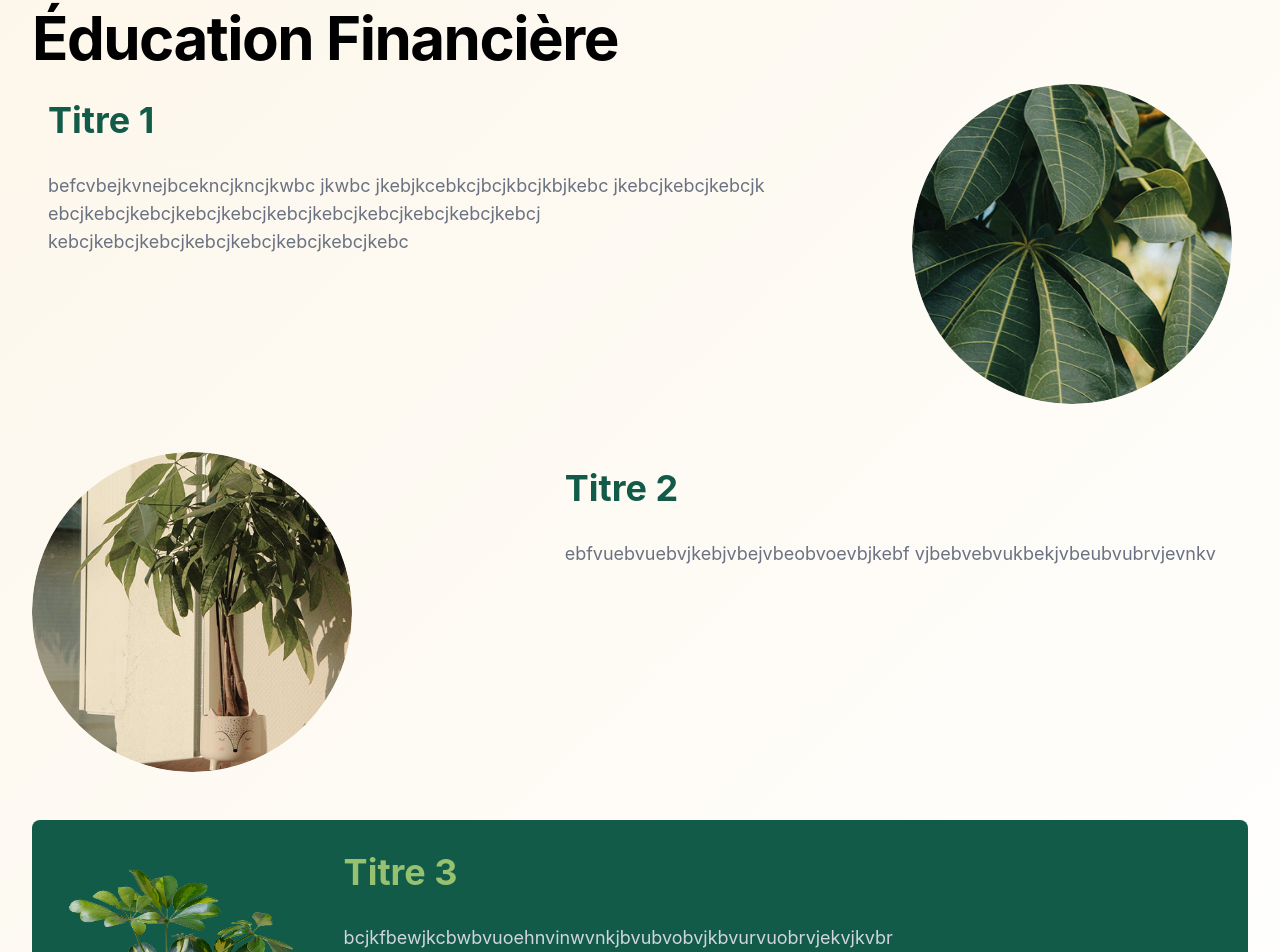
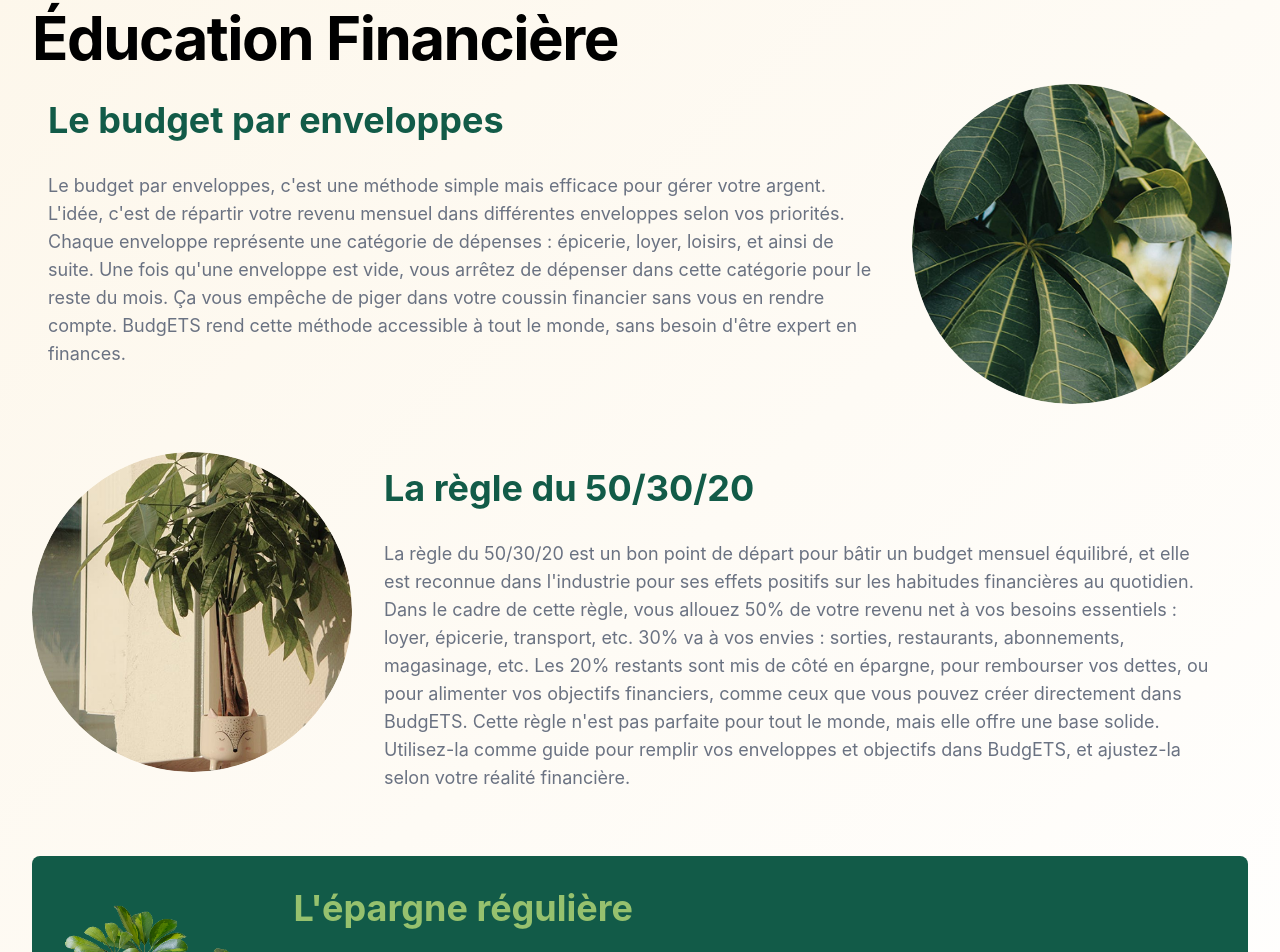
Before and after one commit to BudgetsOrg/Projet_BudgETS, a React (Vite) app in the folder frontend/: page /EducationFinanciere in a window 1280 px wide. Shown: the part 92-1044 px from the top of the page. Built offline with nearby package versions, Linux system fonts and the light colour scheme; no server answers.

Commit message:
cliquer sur une enveloppe ouvre lien enveloppe et texte ajouté à page educ fin

```diff
--- a/frontend/src/App.tsx
+++ b/frontend/src/App.tsx
@@ -1,26 +1,28 @@
 import { BrowserRouter, Route, Routes, useLocation } from "react-router-dom";
 import "./style/style.css";
-
-//import axios from "axios"; // Vérifier si l'utilisateur est connecté.
 
 import Header from "./components/Header";
 import Inscription from "./pages/Inscription";
 import PagePrincipale from "./pages/PagePrincipale";
 import Connexion from "./pages/Connexion";
 import Enveloppe from "./pages/Enveloppe";
-import { PageProfile } from "./pages/PageProfile";
+import PageProfile from "./pages/PageProfile";
 import Accueuil from "./pages/Accueuil";
 import EducationFinanciere from "./pages/EducationFinanciere";
 import PageMdpOublie from "./pages/PageMotDePasseOublie";
 import PageObjectifs from "./pages/Objectifs";
-import PageCreationNouveauMdp from "./pages/PageCreationNouveauMdp"
-
+import PageCreationNouveauMdp from "./pages/PageCreationNouveauMdp";
 
 function AppContent() {
   const location = useLocation();
 
   // Pages où on NE veut pas afficher le header
-  const noHeaderRoutes = ["/PageConnexion", "/PageInscription","/PageMdpOublie","/PageCreationNouveauMdp"];
+  const noHeaderRoutes = [
+    "/PageConnexion",
+    "/PageInscription",
+    "/PageMdpOublie",
+    "/PageCreationNouveauMdp",
+  ];
 
   const showHeader = !noHeaderRoutes.includes(location.pathname);
 
@@ -39,7 +41,10 @@ function AppContent() {
         <Route path="/PageObjectifs" element={<PageObjectifs />} />
         <Route path="/PageMdpOublie" element={<PageMdpOublie />} />
         <Route path="/EducationFinanciere" element={<EducationFinanciere />} />
-        <Route path="/PageCreationNouveauMdp" element = {<PageCreationNouveauMdp />} />
+        <Route
+          path="/PageCreationNouveauMdp"
+          element={<PageCreationNouveauMdp />}
+        />
       </Routes>
       {/*</div>*/}
     </>
--- a/frontend/src/api/DepenseApi.ts
+++ b/frontend/src/api/DepenseApi.ts
@@ -2,9 +2,7 @@ import { getToken } from "../../public/token";
 import type { Depense } from "../interfaces";
 const API_URL_GLOBAL = "https://projetbudgets-backend.up.railway.app";
 const API_URL_LOCAL = "http://localhost:3000";
-//localStorage.getItem("token");
-const debug = true;
-// choose one
+const debug = false;
 const local = false;
 
 export async function getDepenses(id_enveloppe: number) {
@@ -14,7 +12,7 @@ const token = getToken() ?? "";
     const mockDepense1 = {
       id_depense: 1,
       nom_depense: "Mock Depense 1",
-  montant: 10,        // ← montant au lieu de prix
+      montant: 10, // ← montant au lieu de prix
       date: "2026-03-29",
       id_enveloppe: id_enveloppe,
       id_categorie: 1,
@@ -22,7 +20,7 @@ const token = getToken() ?? "";
     const mockDepense2 = {
       id_depense: 2,
       nom_depense: "Mock Depense 2",
-  montant: 20,        // ← montant au lieu de prix
+      montant: 20, // ← montant au lieu de prix
       date: "2026-03-26",
       id_enveloppe: id_enveloppe,
       id_categorie: 1,
@@ -30,7 +28,7 @@ const mockDepense2 = {
     const mockDepense3 = {
       id_depense: 3,
       nom_depense: "Mock Depense 3",
-  montant: 20,        // ← montant au lieu de prix
+      montant: 20, // ← montant au lieu de prix
       date: "2026-03-26",
       id_enveloppe: id_enveloppe,
       id_categorie: 1,
--- a/frontend/src/components/componentsPagePrincipale/Enveloppe/EnveloppeCard.tsx
+++ b/frontend/src/components/componentsPagePrincipale/Enveloppe/EnveloppeCard.tsx
@@ -1,4 +1,5 @@
 import type { Enveloppe } from "../../../interfaces";
+import { useNavigate } from "react-router-dom";
 import trash from "../../../img/trash.svg";
 import { deleteEnveloppe } from "../../../api/EnveloppeApi";
 interface EnveloppeCardProps extends Enveloppe {
@@ -11,6 +12,12 @@ export function EnveloppeCard({
   image,
   onSaved,
 }: EnveloppeCardProps) {
+  const navigate = useNavigate();
+
+  const handleClick = () => {
+    navigate(`/enveloppe/${id_enveloppe}`, { state: { id_enveloppe } });
+  };
+
   const handleDelete = async () => {
     try {
       await deleteEnveloppe(id_enveloppe);
@@ -23,6 +30,7 @@ export function EnveloppeCard({
     <div
       id={String(id_enveloppe)}
       className="rounded-xl overflow-hidden shadow-md flex flex-col h-64 hover:opacity-90 cursor-pointer shadow-lg transition-shadow duration-300"
+      onClick={handleClick}
     >
       {/*le titre*/}
       <div className="flex flex-row justify-between bg-[var(--color-primary)] p-4 flex-shrink-0">
--- a/frontend/src/components/componentsPagePrincipale/Enveloppe/EnveloppeDisplayer.tsx
+++ b/frontend/src/components/componentsPagePrincipale/Enveloppe/EnveloppeDisplayer.tsx
@@ -1,6 +1,4 @@
-import { useEffect } from "react";
-import { useState } from "react";
-import useEnveloppes from "../../../hooks/UseEnveloppes";
+import { useEffect, useRef, useState } from "react";
 import { EnveloppeCard } from "./EnveloppeCard";
 import { getEnveloppe } from "../../../api/EnveloppeApi";
 import type { Enveloppe } from "../../../interfaces";
@@ -16,25 +14,29 @@ export function EnveloppesBudgetaires({
 }: displayerProps) {
   const [enveloppes, setEnveloppes] = useState<Enveloppe[]>([]);
   const [loading, setLoading] = useState(true);
+  const hasLoadedOnceRef = useRef(false);
 
   // when called, fetches enveloppes and sets them
   const loadEnveloppes = async () => {
     try {
-      setLoading(true);
+      // Avoid "blink" on refresh (e.g., after delete): keep current list visible.
+      if (!hasLoadedOnceRef.current) setLoading(true);
       const latestEnveloppes = await getEnveloppe();
       setEnveloppes(latestEnveloppes);
     } catch (error) {
       console.error("Erreur de chargement:", error);
-      setEnveloppes([]);
+      // If this is a refresh, keep the previous data instead of clearing the UI.
+      if (!hasLoadedOnceRef.current) setEnveloppes([]);
     } finally {
       setLoading(false);
+      hasLoadedOnceRef.current = true;
     }
   };
   useEffect(() => {
     loadEnveloppes();
   }, [refreshKey]);
   //Could be changed to a spinner or a cuter message
-  if (loading) return <div>Chargement...</div>;
+  if (loading && enveloppes.length === 0) return <div>Chargement...</div>;
 
   if (enveloppes.length === 0)
     return <div>Vous n'avez présentement aucune enveloppe budgétaires. </div>;
--- a/frontend/src/interfaces.ts
+++ b/frontend/src/interfaces.ts
@@ -49,7 +49,7 @@ export interface Depense {
   id_depense: number;
   nom_depense: string;
   montant: number;
-  date?: string;
+  date: string;
   id_enveloppe: number;
   id_categorie: number;
 }
--- a/frontend/src/pages/EducationFinanciere.tsx
+++ b/frontend/src/pages/EducationFinanciere.tsx
@@ -9,29 +9,39 @@ export default function EducationFinanciere() {
         Éducation Financière
       </h1>
       <SectionEducation
-        title="Titre 1"
+        title="Le budget par enveloppes"
         description="
-        befcvbejkvnejbcekncjkncjkwbc jkwbc
-        jkebjkcebkcjbcjkbcjkbjkebc jkebcjkebcjkebcjk
-        ebcjkebcjkebcjkebcjkebcjkebcjkebcjkebcjkebcjkebcjkebcj
-        kebcjkebcjkebcjkebcjkebcjkebcjkebcjkebc"
+        Le budget par enveloppes, c'est une méthode simple mais efficace pour gérer votre argent.
+L'idée, c'est de répartir votre revenu mensuel dans différentes enveloppes selon vos priorités.
+Chaque enveloppe représente une catégorie de dépenses : épicerie, loyer, loisirs, et ainsi de suite.
+Une fois qu'une enveloppe est vide, vous arrêtez de dépenser dans cette catégorie pour le reste du mois.
+Ça vous empêche de piger dans votre coussin financier sans vous en rendre compte.
+BudgETS rend cette méthode accessible à tout le monde, sans besoin d'être expert en finances."
         image={ellipse16}
         orientation="left"
         theme="light"
       />
       <SectionEducation
-        title="Titre 2"
-        description="ebfvuebvuebvjkebjvbejvbeobvoevbjkebf
-        vjbebvebvukbekjvbeubvubrvjevnkv"
+        title="La règle du 50/30/20"
+        description="La règle du 50/30/20 est un bon point de départ pour bâtir un budget mensuel équilibré, et elle est reconnue dans l'industrie pour ses effets positifs sur les habitudes financières au quotidien.
+Dans le cadre de cette règle, vous allouez 50% de votre revenu net à vos besoins essentiels : loyer, épicerie, transport, etc.
+30% va à vos envies : sorties, restaurants, abonnements, magasinage, etc.
+Les 20% restants sont mis de côté en épargne, pour rembourser vos dettes, ou pour alimenter vos objectifs financiers, comme ceux que vous pouvez créer directement dans BudgETS.
+Cette règle n'est pas parfaite pour tout le monde, mais elle offre une base solide.
+Utilisez-la comme guide pour remplir vos enveloppes et objectifs dans BudgETS, et ajustez-la selon votre réalité financière."
         image={ellipse17}
         orientation="right"
         theme="light"
       />
       <div className="bg-[var(--color-primary)] p-4 rounded-lg">
         <SectionEducation
-          title="Titre 3"
-          description="bcjkfbewjkcbwbvuoehnvinwvnkjbvubvobvjkbvurvuobrvjekvjkvbr
-          oihio3hfhi3hnbnevkbeoivhioenejkbvejhviowhvnjkwvjkwbvjw"
+          title="L'épargne régulière"
+          description="Mettre de l'argent de côté régulièrement, même en petits montants, fait une vraie différence à long terme.
+Grâce aux intérêts composés, vos économies grossissent sur elles-mêmes avec le temps.
+Par exemple, épargner 50$ par semaine pendant 10 ans, avec un rendement de 5%, ce qu'est en dessous de la moyenne du marché, vous donnerait environ 320000$. Pourtant, vous n'auriez mis que 26000$ de votre poche : c'est plus de 6000$ générés sans effort supplémentaire.
+Le secret, c'est la constance : commencer tôt et maintenir l'habitude, peu importe le montant.
+Vos objectifs dans BudgETS vous aident à voir votre progression en temps réel.
+Chaque épargne vous rapproche de votre liberté financière, un dépôt à la fois."
           image={plante}
           orientation="right"
           theme="dark"
```
Also changed, not shown: frontend/src/pages/Enveloppe.tsx (+21 -11 lines). Lines whose indentation alone changed are shown as unchanged.
